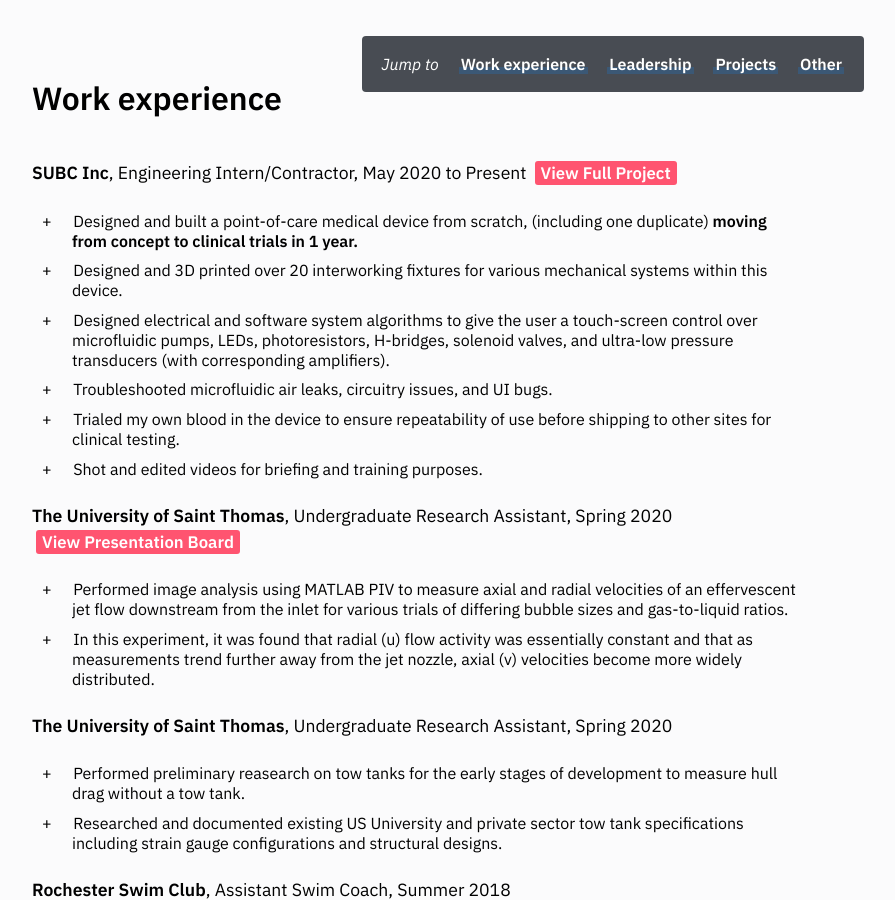
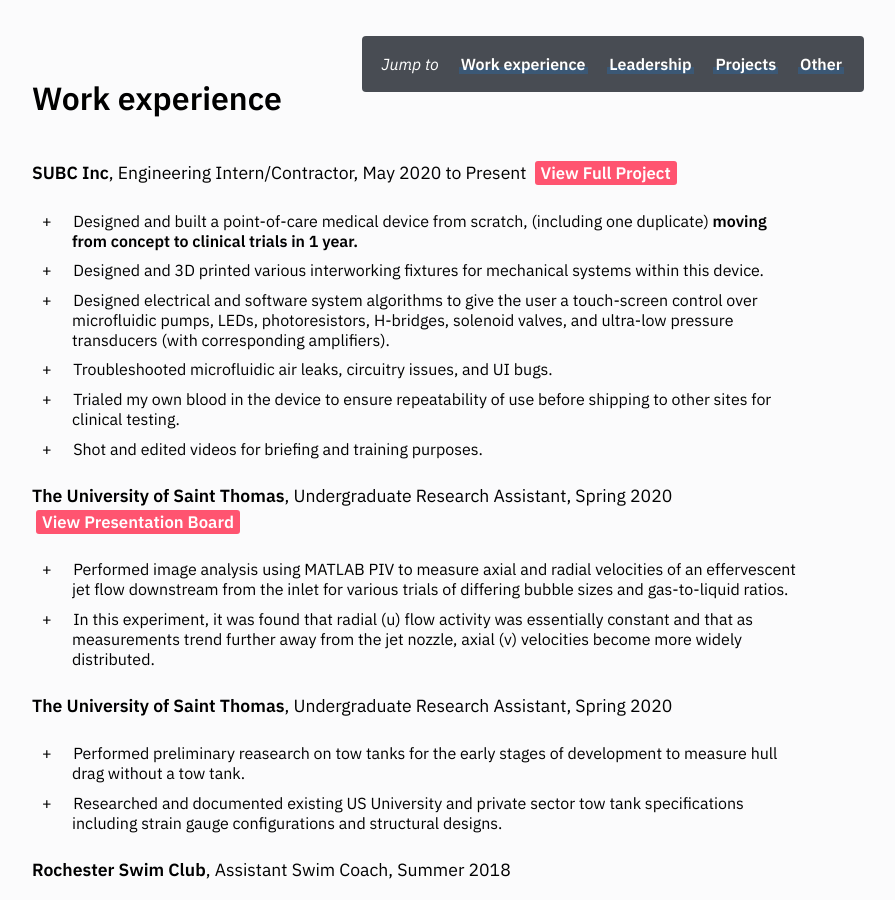
Before and after one commit to sammyj-me/sammyj-me.github.io, a Jekyll site: the page built from work/index.md, in a window 1280 px wide and 900 px high, scrolled down 505 px. Shown: the whole window, without its empty margins (224-1119 px from the left). Built offline with Jekyll 4.4.1, drawn with Linux system fonts in a browser that asks for light colours.

Commit message:
Update index.md

```diff
--- a/work/index.md
+++ b/work/index.md
@@ -18,7 +18,7 @@
 
 {:.list-plus}
 - Designed and built a point-of-care medical device from scratch, (including one duplicate) <strong>moving from concept to clinical trials in 1 year.</strong>
-- Designed and 3D printed over 20 interworking fixtures for various mechanical systems within this device.
+- Designed and 3D printed various interworking fixtures for mechanical systems within this device.
 - Designed electrical and software system algorithms to give the user a touch-screen control over microfluidic pumps, LEDs, photoresistors, H-bridges, solenoid valves, and ultra-low pressure transducers (with corresponding amplifiers).
 - Troubleshooted microfluidic air leaks, circuitry issues, and UI bugs.
 - Trialed my own blood in the device to ensure repeatability of use before shipping to other sites for clinical testing.
```
